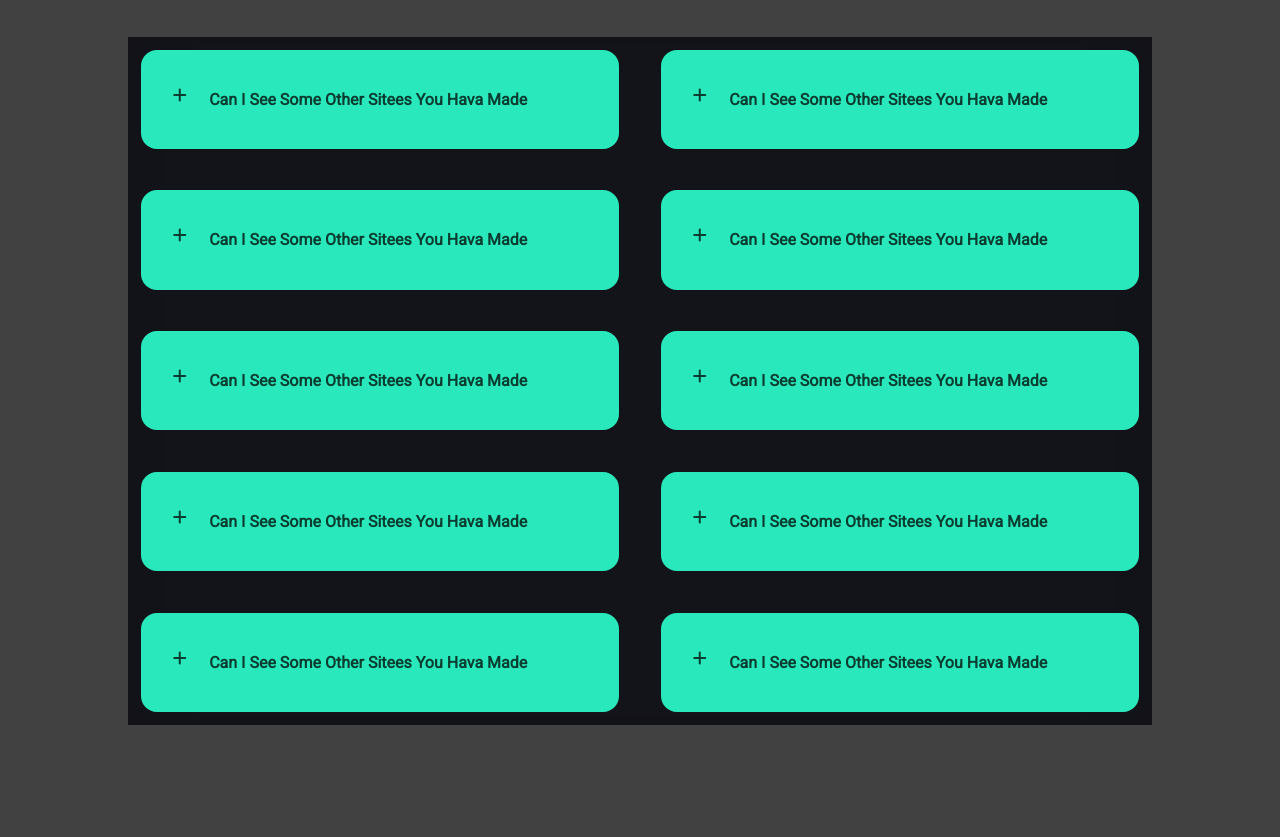
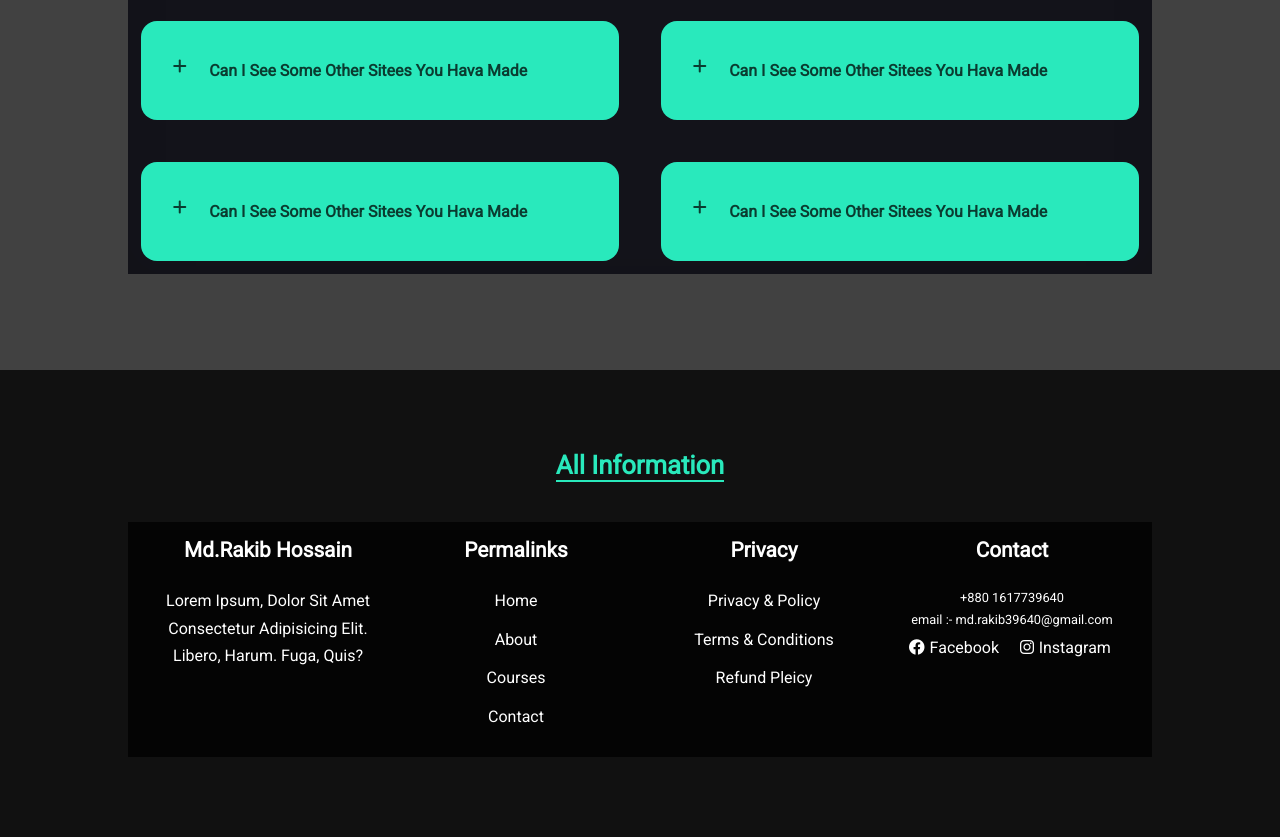
Before and after one commit to Rakib9640/websitprofile, a plain HTML site: page index.html in a window 1280 px wide. Shown: the part 3837-4674 px from the top of the page. Drawn offline with nearby package versions, Linux system fonts and the light colour scheme.

Commit message:
pc responsib

```diff
--- a/css/style.css
+++ b/css/style.css
@@ -541,9 +541,9 @@ header::before{
 }
 
 .gallery a{
-  height: 15rem;
-  width: 20rem;
-  margin: 1.2rem;
+  height: 10rem;
+  width: 15rem;
+  margin: 1rem;
   border-radius: 0.3rem;
   overflow: hidden;
   box-shadow: 0 3px 5px var(--primary);
@@ -627,3 +627,46 @@ header::before{
 .faq.open p{
 display: block;
 }
+
+/* -----------------------footer-------------------- */
+footer{
+  padding: 5rem 0;
+  background-color: var(--bg);
+  text-align: center;
+}
+.footer_container{
+  display: grid;
+  grid-template-columns: repeat(4,1fr);
+  gap: 2rem;
+  justify-content:center;
+  padding: 1rem 2rem;
+}
+
+.footer_container > div h4{
+  margin-bottom: 1.5rem;
+}
+
+.footer_1 p{
+  margin: 0 0 3rem;
+}
+footer ul li {
+  margin-bottom: 0.7rem;
+}
+
+footer ul li a:hover{
+  text-decoration: underline;
+  color: var(--primary);
+}
+.footer_4 p{
+  text-transform: lowercase;
+  font-size: 0.8rem;
+  font-weight: 500;
+}
+.footer_social{
+  display: flex;
+  gap: 1rem;
+  margin: 0.2rem 0;
+}
+.footer_social i{
+  margin: 0 0.3rem;
+}
--- a/index.html
+++ b/index.html
@@ -312,14 +312,56 @@
       </div>
     </article>
 
+  </div>
+</section>
+<!-- --------------------------footer-------------- -->
+      <footer>
+         <h3 class="border_bottom">all information</h3>
+        <div class="container footer_container">
+          <div class="footer_1">
+            <a href="index.html" class="footerlogo">
+               <h4>Md.Rakib hossain</h4>
+            </a>
+            <p>Lorem ipsum, dolor sit amet consectetur adipisicing elit. Libero, harum. Fuga, quis?</p>
+          </div>
+
+          <div class="footer_2">
+            <h4>permalinks</h4>
+            <ul class="permalinks">
+              <li><a href="index.html">home</a></li>
+              <li><a href="#about">about</a></li>
+              <li><a href="#courses">courses</a></li>
+              <li><a href="#">contact</a></li>
+            </ul>
+          </div>
+
+          <div class="footer_3">
+            <h4>privacy</h4>
+            <ul class="permalinks">
+              <li><a href="index.html"> privacy & policy</a></li>
+              <li><a href="#about">terms & conditions</a></li>
+              <li><a href="#courses">refund pleicy</a></li>
+            </ul>
+          </div>
+
+
+          <div class="footer_4">
+            <h4 id="#contact">contact</h4>
+            <div>
+              <p>+880 1617739640</p>
+              <p class="email"> Email :- md.rakib39640@gmail.com</p>
+            </div>
+            <ul class="footer_social">
+              <li><a href="https://www.facebook.com/profile.php?id=100078875634421"><i class="fa-brands fa-facebook"></i>facebook</a></li>
+              <li><a href="https://www.instagram.com/md.rakib_hosain"> <i class="fa-brands fa-instagram"></i>Instagram</a></li>
+            </ul>
+          </div>
 
 
 
-  </div>
+        </div>
 
-</section>
-
-
+      </footer>
 
  <script src="./js/cleck.js"></script>
 </body>
```
